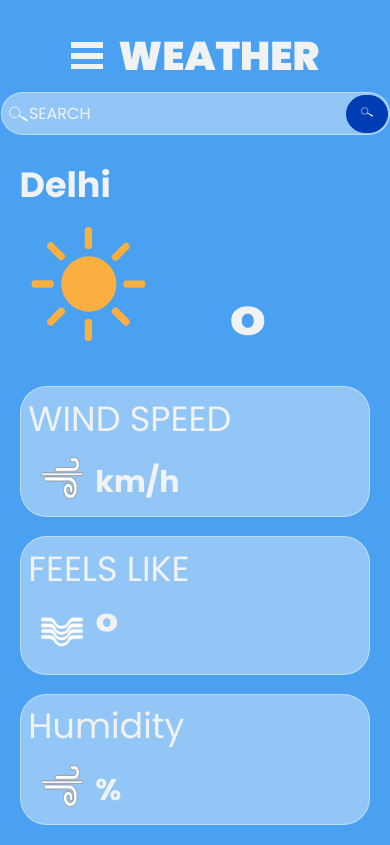
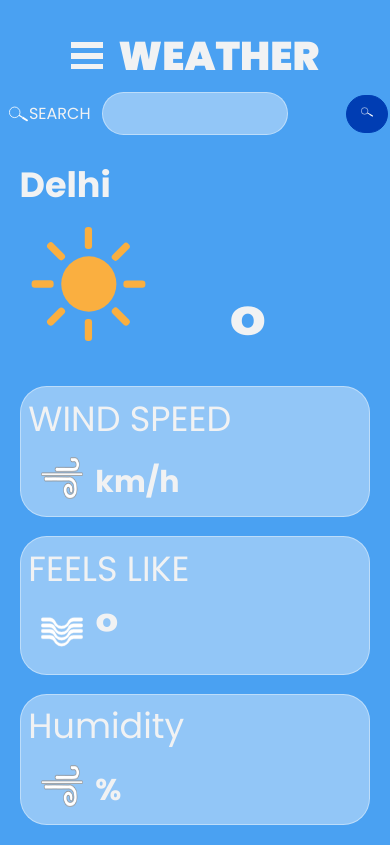
Before and after one commit to rishab-699/Weather_App, a plain HTML site: page index.html in a window 390 px wide. Drawn offline with Linux system fonts and the light colour scheme; no server answers.

Commit message:
Update style.css

```diff
--- a/style.css
+++ b/style.css
@@ -181,7 +181,7 @@ input:active{
         flex-direction: column;
     }
     .searchbar{
-        max-width: fit-content;
+        max-width: 50%;
     }
     .input-tag{
         background: none;
```
